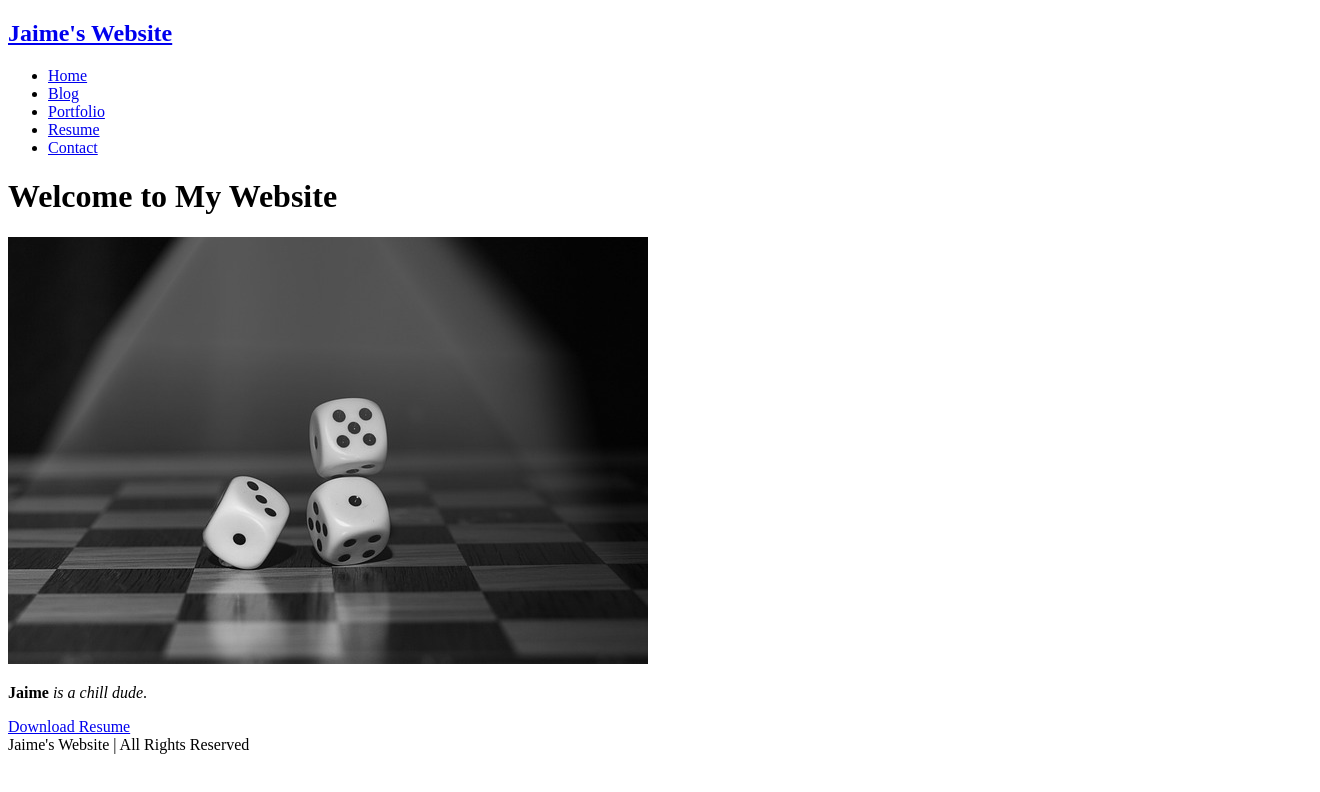
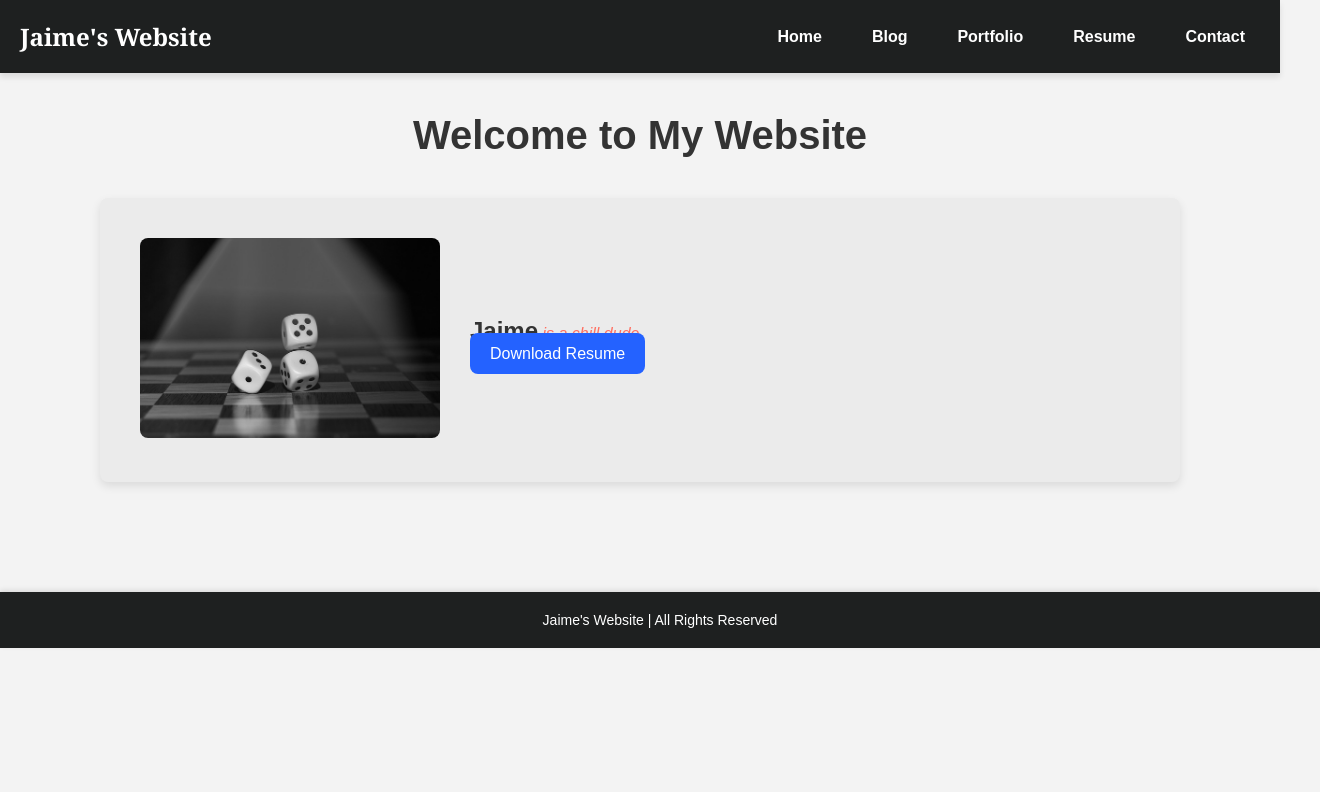
Before and after one commit to Himeh12/Hack4ImpactStarterPack, a plain HTML site: page index.html in a window 1280 px wide. Shown: the whole page, 1320 px wide, since content can reach past the window. Drawn offline with Linux system fonts and the light colour scheme.

Commit message:
feat: added prettines

```diff
--- /dev/null
+++ b/index.css
@@ -0,0 +1,155 @@
+:root {
+    --cg-black: #1e2020;
+    --cg-blue: #2462ff;
+    --cg-grey: #f3f3f3;
+    --cg-white: #ffffff;
+    --cg-light-grey: #ebebeb;
+    --cg-dark-grey: #333;
+    --cg-accent: #ff6f61;
+    --cg-border-radius: 8px;
+  }
+
+  html {
+    height: 100%;
+    scroll-behavior: smooth;
+  }
+
+  body {
+    background: var(--cg-grey);
+    margin: 0;
+    font-family: 'Arial', sans-serif;
+    color: var(--cg-dark-grey);
+    min-height: 100vh;
+  }
+
+  /* General Text Styling */
+  h1, h2, p {
+    margin: 0;
+    padding: 0;
+  }
+
+  a {
+    text-decoration: none;
+    color: inherit;
+    transition: color 0.3s ease;
+  }
+
+  /* Navigation Bar */
+  .navbar {
+    background-color: var(--cg-black);
+    padding: 20px;
+    display: flex;
+    justify-content: space-between;
+    align-items: center;
+    position: sticky;
+    top: 0;
+    z-index: 1000;
+    box-shadow: 0 4px 6px rgba(0, 0, 0, 0.1);
+  }
+
+  .logo a {
+    font-family: 'Georgia', serif;
+    font-size: 24px;
+    color: var(--cg-white);
+  }
+
+  .nav-list {
+    display: flex;
+    gap: 20px;
+    list-style-type: none;
+    margin: 0;
+    padding: 0;
+  }
+
+  .nav-list a {
+    color: var(--cg-white);
+    font-weight: bold;
+    padding: 10px 15px;
+    border-radius: var(--cg-border-radius);
+    transition: background-color 0.3s ease;
+  }
+
+  .nav-list a:hover {
+    background-color: var(--cg-blue);
+    color: var(--cg-white);
+  }
+
+  /* Main Content */
+  main {
+    padding: 40px 20px;
+    max-width: 1200px;
+    margin: 0 auto;
+    text-align: center;
+  }
+
+  .page-title {
+    font-size: 40px;
+    margin-bottom: 40px;
+    color: var(--cg-dark-grey);
+  }
+
+  /* About Section */
+  .about {
+    display: flex;
+    justify-content: center;
+    align-items: center;
+    background-color: var(--cg-light-grey);
+    border-radius: var(--cg-border-radius);
+    box-shadow: 0 4px 10px rgba(0, 0, 0, 0.1);
+    padding: 40px;
+    max-width: 1000px;
+    margin: 20px auto;
+  }
+
+  .about-image img {
+    max-width: 300px;
+    border-radius: var(--cg-border-radius);
+    margin-right: 30px;
+  }
+
+  .about-text {
+    flex: 1;
+    text-align: left;
+  }
+
+  .about-text strong {
+    font-size: 24px;
+    color: var(--cg-dark-grey);
+  }
+
+  .about-text em {
+    color: var(--cg-accent);
+    font-style: italic;
+  }
+
+  /* Button Style */
+  .button {
+    background-color: var(--cg-blue);
+    color: var(--cg-white);
+    padding: 12px 20px;
+    border: none;
+    border-radius: var(--cg-border-radius);
+    font-family: 'Arial', sans-serif;
+    font-size: 16px;
+    cursor: pointer;
+    transition: background-color 0.3s ease, transform 0.2s ease;
+  }
+
+  .button:hover {
+    background-color: var(--cg-accent);
+    transform: translateY(-2px);
+  }
+
+  /* Footer */
+  .footer {
+    background-color: var(--cg-black);
+    color: var(--cg-white);
+    text-align: center;
+    padding: 20px;
+    font-size: 14px;
+    position: relative;
+    width: 100%;
+    bottom: 0;
+    margin-top: 50px;
+    box-shadow: 0 -2px 5px rgba(0, 0, 0, 0.1);
+  }
--- a/index.html
+++ b/index.html
@@ -1,10 +1,11 @@
 <!DOCTYPE html>
 <html lang="en">
     <head>
+        <link rel="stylesheet" href="index.css">
         <meta charset="UTF-8">
         <meta name="viewport" content="width=device-width, initial-scale=1.0">
         <title>Jaime's Website</title>
-        <link rel="stylesheet" href="style.css"> <!-- Assuming your CSS is saved as style.css -->
+        <link rel="stylesheet" href="style.css">
     </head>
     <body>
         <nav class="navbar">
```
